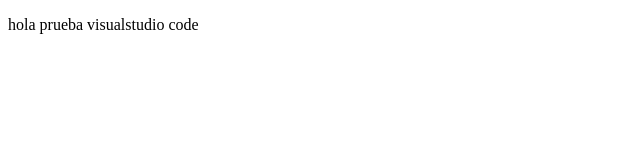
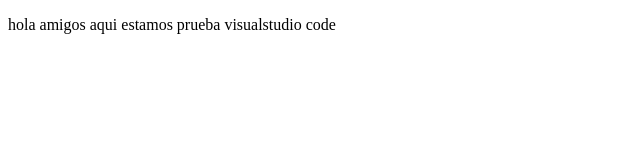
Before and after one commit to Mians24/cursodesarrolloweb, a plain HTML site: page index.html in a window 1280 px wide. Shown: the whole page, without its empty margins (0-640 px from the left). Drawn offline with Linux system fonts and the light colour scheme.

Commit message:
cambios agregados en el sitio web

```diff
--- a/index.html
+++ b/index.html
@@ -7,6 +7,6 @@
     <title>bottleofwater</title>
 </head>
 <body>
-    <p>hola prueba visualstudio code</p>
+    <p>hola amigos aqui estamos prueba visualstudio code</p>
 </body>
 </html>
```
